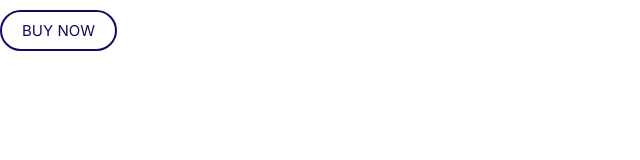
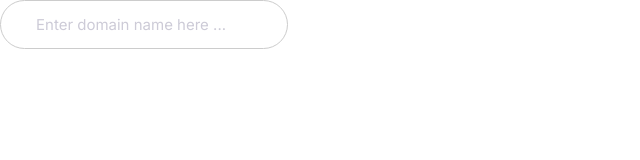
Before and after one commit to EbukaOkeke/Moshify, a plain HTML site: page index.html in a window 1280 px wide. Shown: the whole page, without its empty margins (0-640 px from the left). Drawn offline with Linux system fonts and the light colour scheme.

Commit message:
Build inputs component

```diff
--- a/css/styles.css
+++ b/css/styles.css
@@ -234,3 +234,26 @@ p {
         font-size: 1.5rem;
     }
 }
+
+
+/* Inputs */
+
+.input {
+    border-radius: 30px;
+    border: 1px solid #ccc;
+    color: var(--color-headings);
+    font-size: 2rem;
+    outline: 0;
+    padding: 1.5rem 3.5rem;
+}
+
+::placeholder {
+    color: #cdcbd7;
+
+}
+
+@media screen and (min-width: 1024px) {
+    .input {
+        font-size: 1.5rem;
+    }
+}
--- a/index.html
+++ b/index.html
@@ -15,6 +15,12 @@
     <link rel="stylesheet" href="css/styles.css" />
   </head>
   <body>
-    <button class="btn btn--secondary btn--outline">Buy Now</button>
+    <input
+      class="input"
+      type="text"
+      name=""
+      id=""
+      placeholder="Enter domain name here ..."
+    />
   </body>
 </html>
```
Also changed, not shown: components/inputs.html (added, +7 -0 lines).
